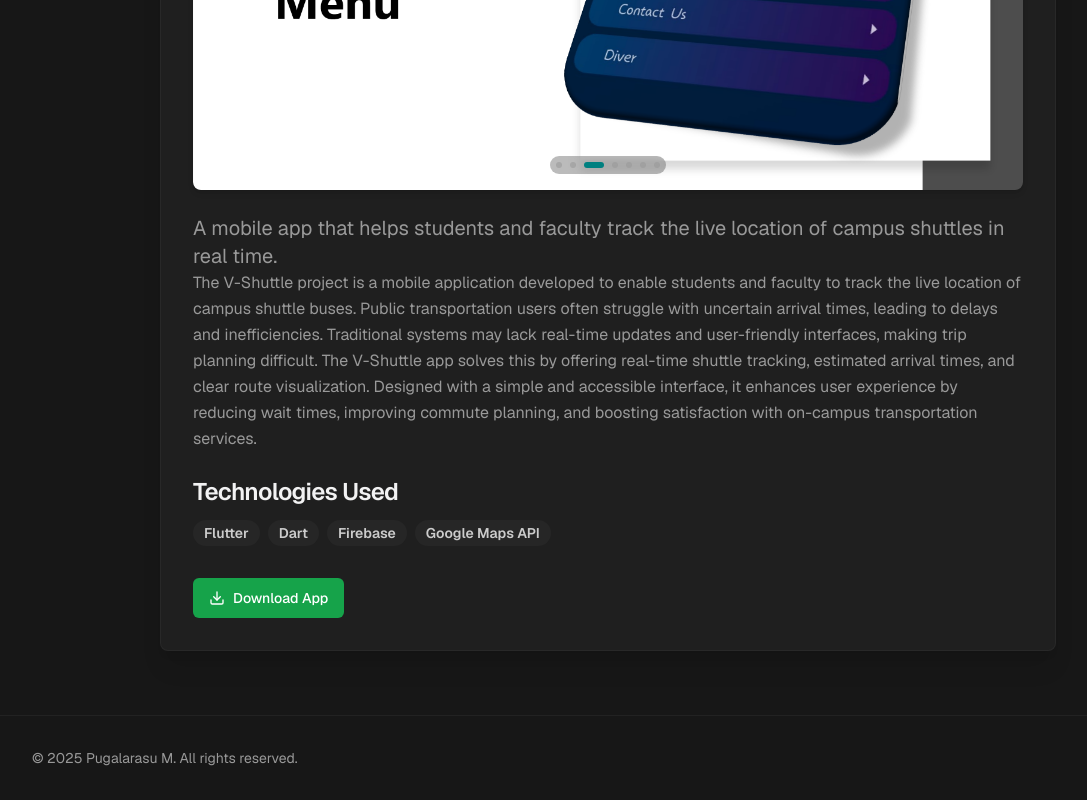
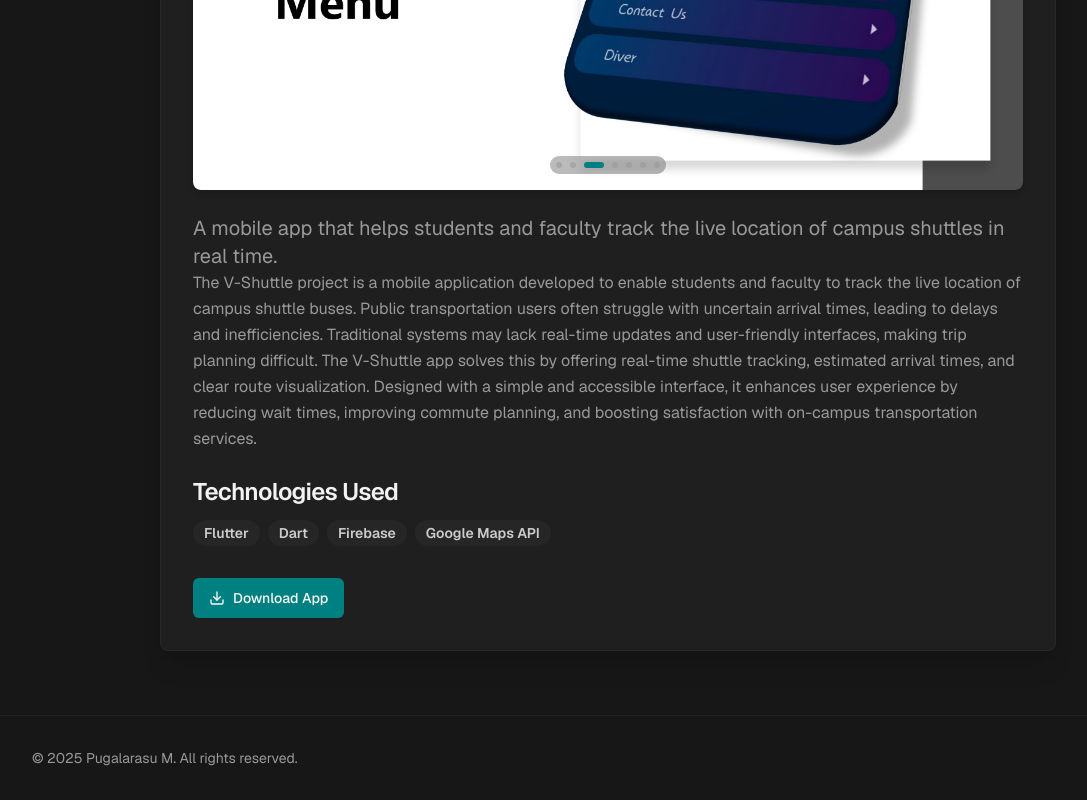
Before and after one commit to Pugal-M/Pugal, a Next.js app: page /project/v-shuttle-tracker in a window 1280 px wide. Shown: the part 558-1358 px from the top of the page, without its empty margins (32-1119 px from the left). Built offline with nearby package versions, Linux system fonts and the light colour scheme.

Commit message:
button color should match with theme

```diff
--- a/src/app/project/[projectId]/page.tsx
+++ b/src/app/project/[projectId]/page.tsx
@@ -107,7 +107,7 @@
                   </Button>
                 )}
                 {project.id === "v-shuttle-tracker" && (
-                  <Button asChild className="bg-green-600 text-white hover:bg-green-700 transition-colors">
+                  <Button asChild className="bg-primary text-primary-foreground hover:bg-primary/80 transition-colors">
                     <a href="#" target="_blank" rel="noopener noreferrer" className="flex items-center gap-2">
                       <Download className="w-5 h-5" />
                       Download App
```
